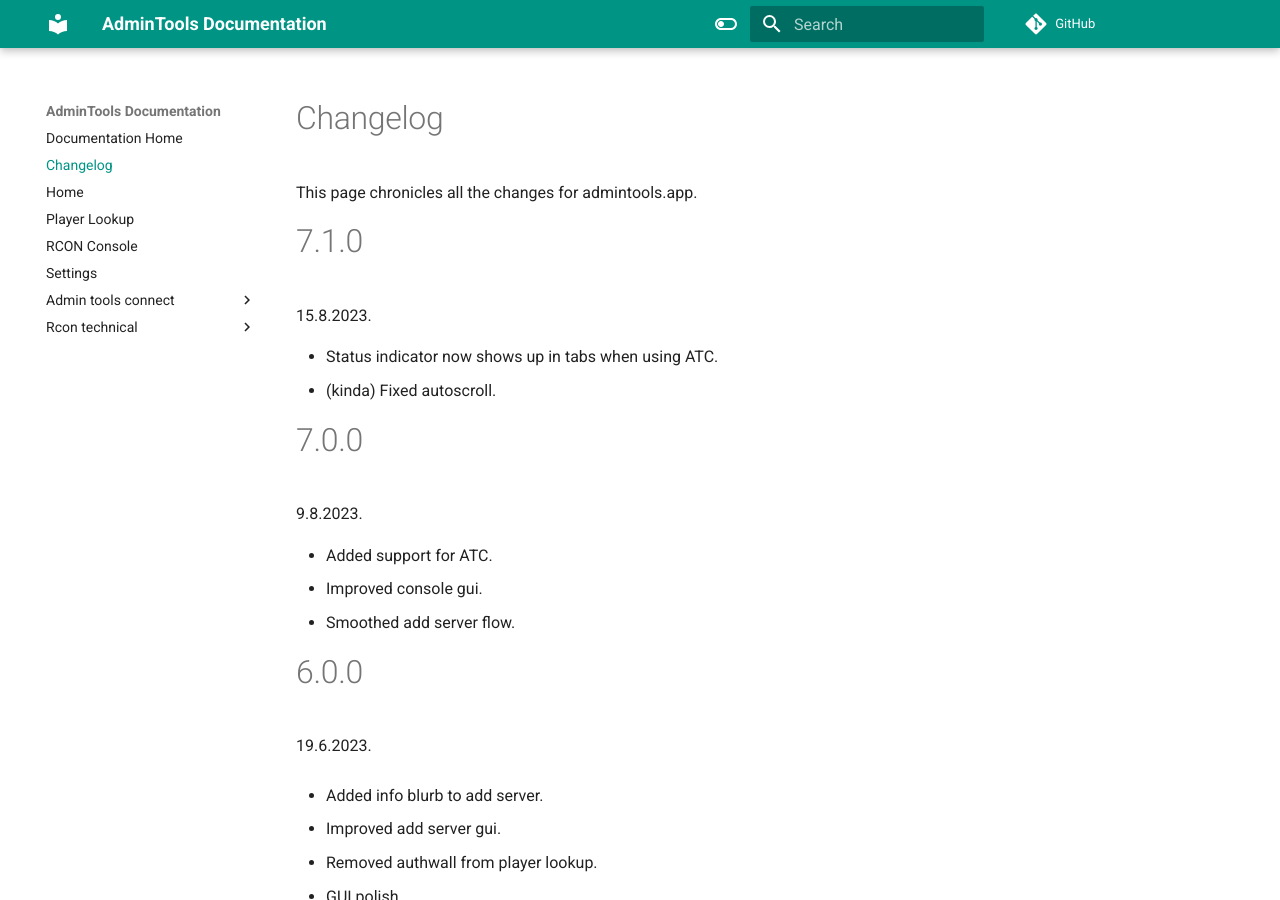
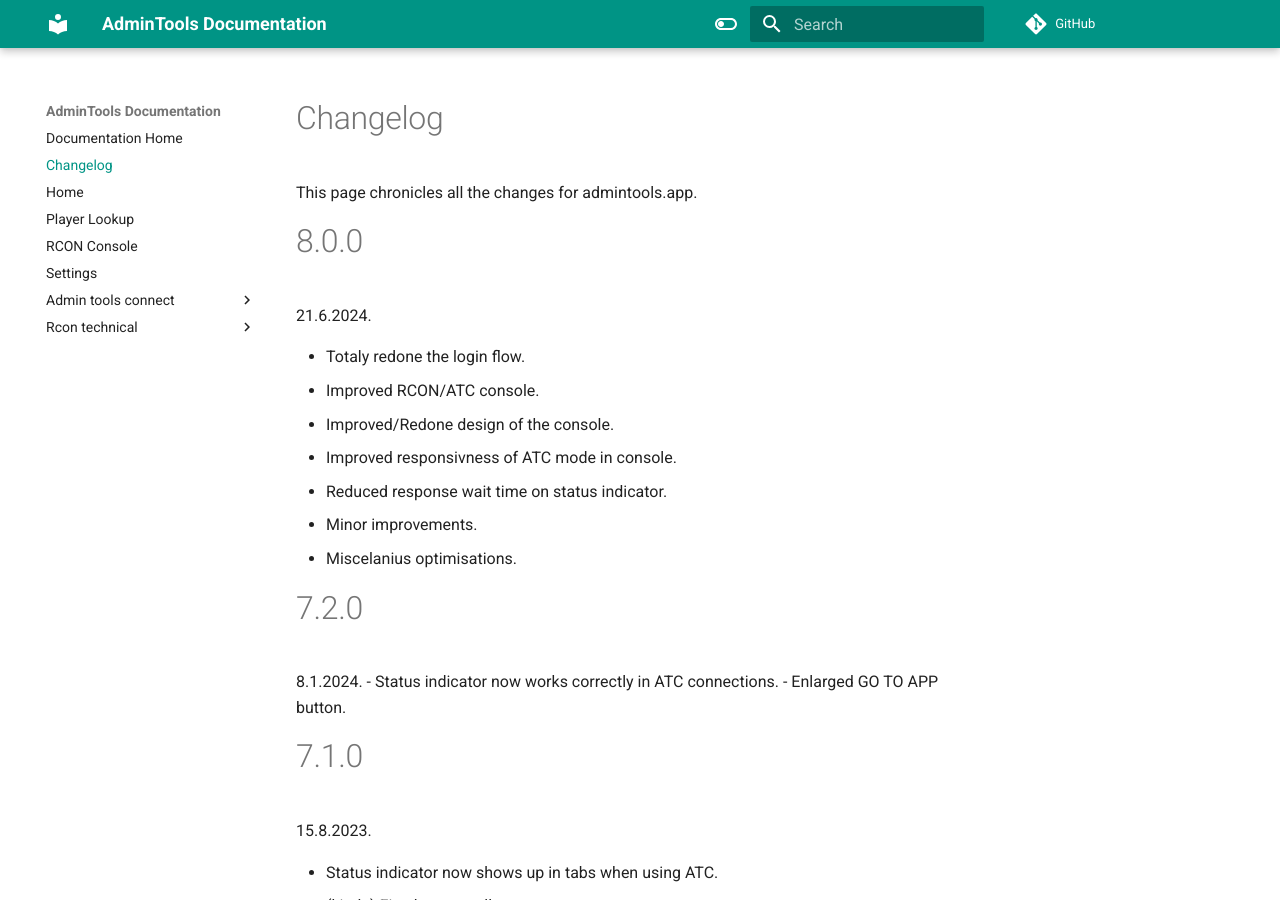
Before and after one commit to LukeOnuke/AdminToolsDocs, an MkDocs documentation site: the page built from docs/changelog.md, in a window 1280 px wide and 900 px high. Built offline with MkDocs 1.6.1 and Material for MkDocs 9.7.7, drawn with Linux system fonts in a browser that asks for light colours; comment, search, counter and statistics services are not loaded.

Commit message:
Update changelog.md

```diff
--- a/docs/changelog.md
+++ b/docs/changelog.md
@@ -1,5 +1,21 @@
 # Changelog
 This page chronicles all the changes for admintools.app.
+
+# 8.0.0
+21.6.2024.
+
+- Totaly redone the login flow.
+- Improved RCON/ATC console.
+  - Improved/Redone design of the console.
+  - Improved responsivness of ATC mode in console.
+  - Reduced response wait time on status indicator.
+  - Minor improvements.
+- Miscelanius optimisations.
+
+# 7.2.0
+8.1.2024.
+- Status indicator now works correctly in ATC connections.
+- Enlarged GO TO APP button.
 
 # 7.1.0
 15.8.2023.
```
